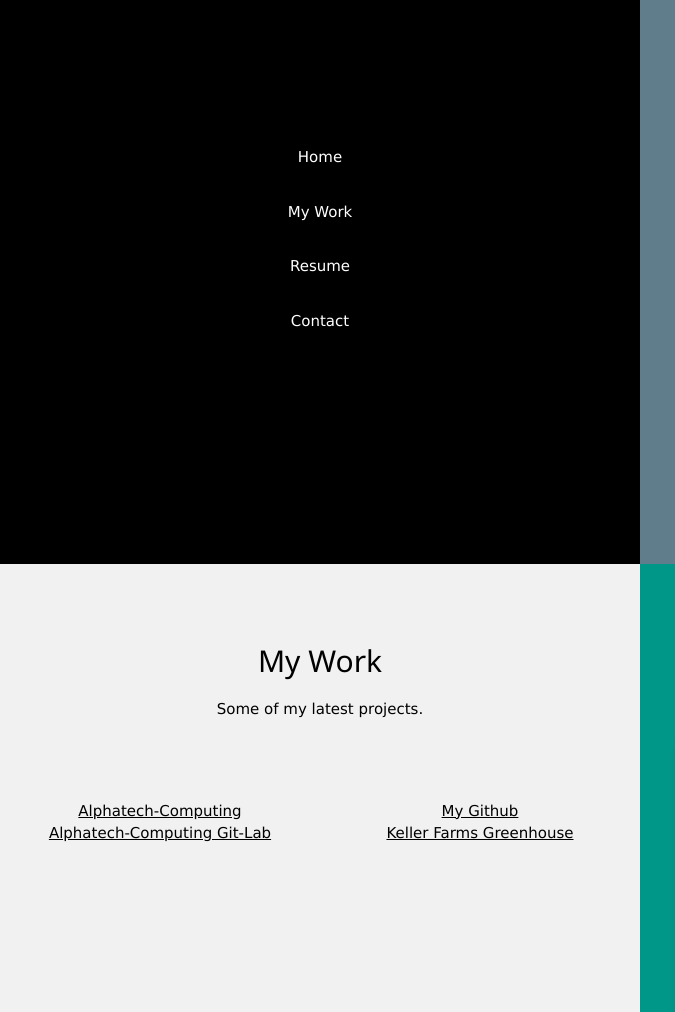
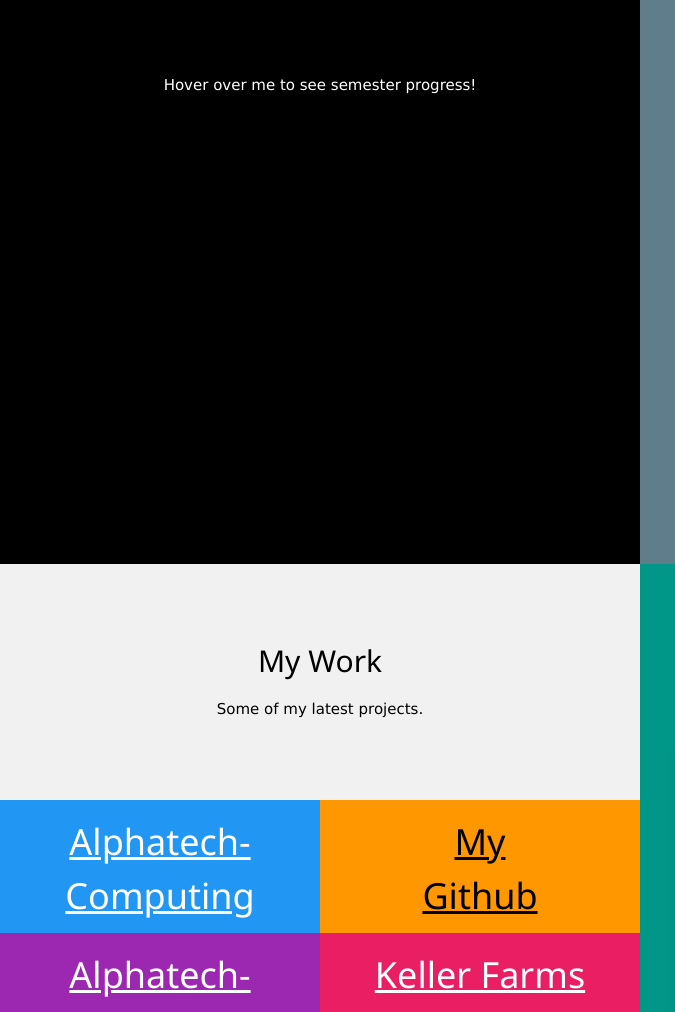
Before and after one commit to Alvis1337/Alvis1337.github.io, a plain HTML site: page index.html in a window 1280 px wide. Shown: the part 136-1148 px from the top of the page, 0-675 px from the left. Drawn offline with nearby package versions, Linux system fonts and the light colour scheme.

Commit message:
should be final.

```diff
--- a/index.html
+++ b/index.html
@@ -1,25 +1,35 @@
 <!DOCTYPE html>
-<html>
+<html lang="en">
 <title>Chris Alvis' Portfolio</title>
 <meta charset="UTF-8">
 <meta name="viewport" content="width=device-width, initial-scale=1">
 <link rel="stylesheet" href="https://www.w3schools.com/w3css/4/w3.css">
 <link rel="stylesheet" href="w3css.css">
+<link rel='javascript' href="js/main.js">
+<link rel='stylesheet' href="customStyles.css">
+<head>
+    <title>Chris Alvis Portfolio</title>
+</head>
 <body class="w3-content" style="max-width:1300px">
-
-<!-- First Grid: Logo & About -->
+<!-- First Grid: Logo & About & Hamburger -->
 <div class="w3-row">
     <div class="w3-half w3-black w3-container w3-center" style="height:700px">
         <div class="w3-padding-64">
+            <div class="container w3-display-topleft w3-padding-16"></div>
             <h1>Christopher Alvis</h1>
         </div>
-        <div class="w3-padding-64">
-            <a href="#" class="w3-button w3-black w3-block w3-hover-blue-grey w3-padding-16">Home</a>
-            <a href="#work" class="w3-button w3-black w3-block w3-hover-teal w3-padding-16">My Work</a>
-            <a href="#work" class="w3-button w3-black w3-block w3-hover-dark-grey w3-padding-16">Resume</a>
-            <a href="#contact" class="w3-button w3-black w3-block w3-hover-brown w3-padding-16">Contact</a>
+        <div class="w3-dropdown-hover">
+            <button class="w3-button">Hover over me to see semester progress!</button>
+            <div class="w3-dropdown-content w3-bar-block w3-border w3-center">
+                <a href="semester1.html" class="w3-bar-item w3-button w3-center">Semester 1</a>
+                <a href="semester2.html" class="w3-bar-item w3-button">Semester 2</a>
+                <a href="semester3.html" class="w3-bar-item w3-button">Semester 3</a>
+                <a href="semester4.html" class="w3-bar-item w3-button">Semester 4</a>
+            </div>
         </div>
     </div>
+
+    <!-- Second Grid: Job description -->
     <div class="w3-half w3-blue-grey w3-container" style="height:700px">
         <div class="w3-padding-64 w3-center">
             <h1>Alphatech Computing</h1>
@@ -34,37 +44,42 @@
     </div>
 </div>
 
-<!-- Second Grid: Work & Resume -->
+<!-- Third Grid: Work & Resume -->
 <div class="w3-row">
-    <div class="w3-half w3-light-grey w3-center" style="min-height:800px" id="work">
+    <div class="w3-half w3-light-grey w3-center" style="min-height:700px" id="work">
         <div class="w3-padding-64">
             <h2>My Work</h2>
             <p>Some of my latest projects.</p>
         </div>
         <div class="w3-row">
-            <div class="w3-half w3-center">
-                <a href="https://alphatech-computing.com">Alphatech-Computing</a>
+            <div class="w3-half w3-center w3-blue">
+                <p>
+                <h1><a href="https://alphatech-computing.com">Alphatech-Computing</a></h1>
             </div>
-            <div class="w3-half">
-                <a href="https://github.com/Alvis1337">My Github</a>
+            <div class="w3-half w3-orange">
+                <p>
+                <h1><a href="https://github.com/Alvis1337">My <br> Github</a></h1>
             </div>
         </div>
-        <div class="w3-row w3-hide-small">
+        <div class="w3-row w3-hide-small w3-purple">
             <div class="w3-half">
-                <a href="https://git.alphatech-computing.com">Alphatech-Computing Git-Lab</a>
+                <p>
+                <h1><a href="https://git.alphatech-computing.com">Alphatech-Computing Git-Lab</a></h1>
             </div>
-            <div class="w3-half">
-                <a href="https://www.kellerfarmsgreenhouse.com/">Keller Farms Greenhouse</a>
+            <div class="w3-half w3-pink">
+                <p>
+                <h1><a href="https://www.kellerfarmsgreenhouse.com/">Keller Farms Greenhouse</a></h1>
             </div>
         </div>
         <br>
     </div>
 
+    <!-- Fourth Grid: Contact Me -->
     <div class="w3-half w3-teal w3-container" style="height:700px">
         <div class="w3-padding-64 w3-padding-large">
             <h1>Contact</h1>
             <p class="w3-opacity">GET IN TOUCH</p>
-            <form class="w3-container w3-card w3-padding-32 w3-white" action="/action_page.php" target="_blank">
+            <form class="w3-container w3-card w3-padding-32 w3-white" action="#" target="_blank">
                 <div class="w3-section">
                     <label>Name</label>
                     <input class="w3-input" style="width:100%;" type="text" required name="Name">
@@ -84,9 +99,7 @@
 </div>
 
 <!-- Footer -->
-<footer class="w3-container w3-black w3-padding-16">
-    <p><a href="https://www.w3schools.com/w3css/default.asp"></a></p>
-</footer>
+<footer></footer>
 
 </body>
 </html>
```
